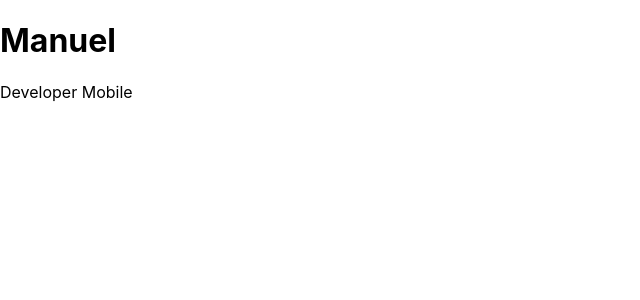
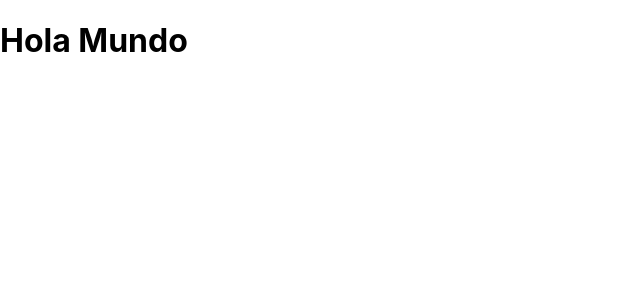
Before and after one commit to manuelduarte077/react-basico, a React (Create React App) app: page / in a window 1280 px wide. Shown: the top 300 px of the page, without its empty margins (0-640 px from the left). Built offline with nearby package versions, Linux system fonts and the light colour scheme.

Commit message:
React Component

```diff
--- a/src/App.js
+++ b/src/App.js
@@ -1,17 +1,15 @@
-
 import { Fragment } from 'react'
+import PrimerComponente from './components/PrimerComponente';
 
 function App() {
 
-    const empleado = {
-        name: 'Manuel',
-        jobs: 'Developer Mobile'
-    }
+
   return (
-      <Fragment>
-          <h1>{empleado.name}</h1>
-          <p>{empleado.jobs}</p>
-      </Fragment>
+
+    <Fragment>
+        <PrimerComponente />
+    </Fragment>
+
   );
 }
 
--- /dev/null
+++ b/src/components/PrimerComponente.js
@@ -0,0 +1,7 @@
+import React, { Component } from "react";
+
+export default class PrimerComponente extends Component {
+  render() {
+    return ( <h1>Hola Mundo</h1>  )
+  }
+}
```
Also changed, not shown: 1 other file (tests, documents, lock files or other folders).
